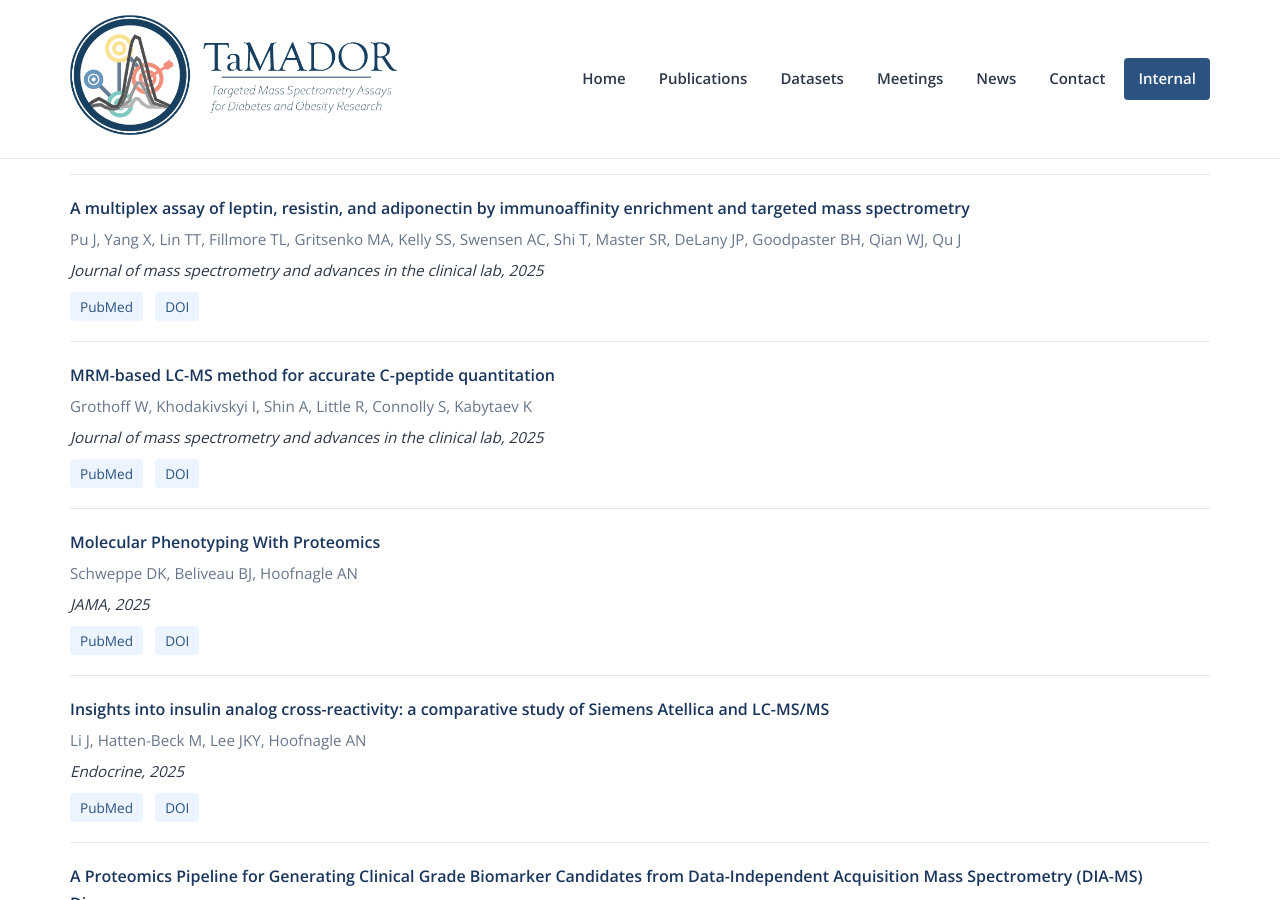
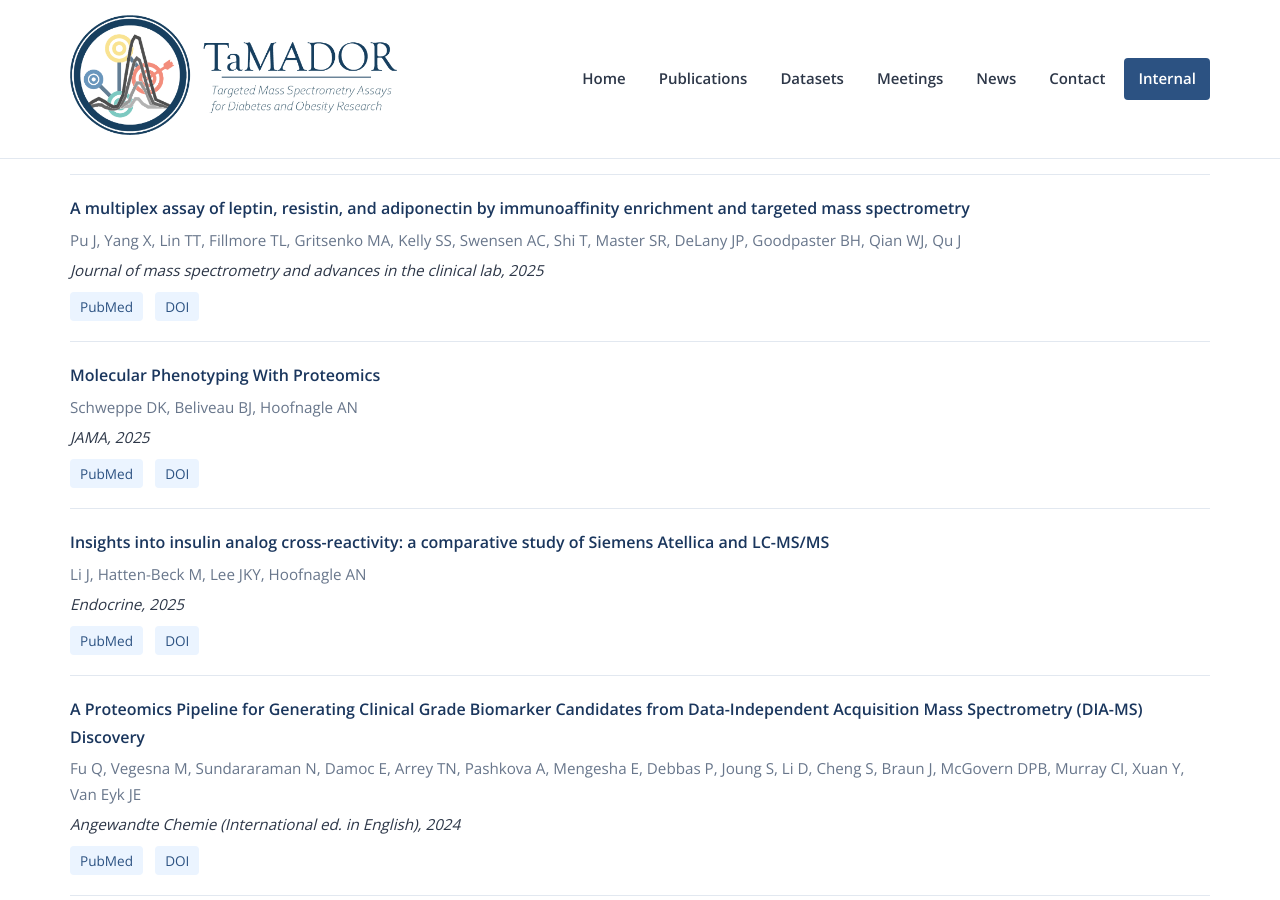
Before and after one commit to uw-maccosslab/tamador.org, a Jekyll site: the page built from publications.md, in a window 1280 px wide and 900 px high, scrolled down 4413 px. Built offline with Jekyll 4.4.1, drawn with Linux system fonts in a browser that asks for light colours; some of the changed text lies outside the part shown.

Commit message:
Pruned the manual PMID list and kept integer axis ticks
Removed 40093566, 'MRM-based LC-MS method for accurate C-peptide quantitation'.
It credits only U01 DK133106, the separate Standardization of C-Peptide and
HbA1C Measurements Program led by Kuanysh Kabytaev at Missouri, and none of its
six authors is a consortium member. It reached the page only through the manual
list.

Removed 40802520 and 38109936, which the grant search now finds on its own once
it began matching bare grant numbers. Both remain on the page.

Kept 40739343, 'Diffusing protein binders to intrinsically disordered
proteins', as consortium work through Hoofnagle, and 41959136, whose TaMADOR
grant PubMed does not index. Each remaining entry now carries a note saying why
the search cannot reach it.

Counts go from 58 papers to 57: 55 peer reviewed and 2 preprints. That drop put
the y-axis in a range where matplotlib chose 2.5 steps, so the chart briefly
showed fractional counts; pinned the axis to integer ticks.

Co-Authored-By: Claude <noreply@anthropic.com>

```diff
--- a/publications.md
+++ b/publications.md
@@ -231,16 +231,6 @@ and 2 preprints awaiting peer review*
   <div class="publication-links">
     <a href="https://pubmed.ncbi.nlm.nih.gov/40093568/"><span class="visually-hidden">A multiplex assay of leptin, resistin, and adiponectin by immunoaffinity enrichment and targeted mass spectrometry: </span>PubMed</a>
     <a href="https://doi.org/10.1016/j.jmsacl.2025.01.003"><span class="visually-hidden">A multiplex assay of leptin, resistin, and adiponectin by immunoaffinity enrichment and targeted mass spectrometry: </span>DOI</a>
-  </div>
-</li>
-
-<li class="publication-item">
-  <div class="publication-title">MRM-based LC-MS method for accurate C-peptide quantitation</div>
-  <div class="publication-authors">Grothoff W, Khodakivskyi I, Shin A, Little R, Connolly S, Kabytaev K</div>
-  <div class="publication-journal">Journal of mass spectrometry and advances in the clinical lab, 2025</div>
-  <div class="publication-links">
-    <a href="https://pubmed.ncbi.nlm.nih.gov/40093566/"><span class="visually-hidden">MRM-based LC-MS method for accurate C-peptide quantitation: </span>PubMed</a>
-    <a href="https://doi.org/10.1016/j.jmsacl.2025.02.001"><span class="visually-hidden">MRM-based LC-MS method for accurate C-peptide quantitation: </span>DOI</a>
   </div>
 </li>
 
```
Also changed, not shown: other parts of publications.md (+1 -1 lines), scripts/USAGE.md (+2 -2 lines), scripts/fetch_publications.py (+12 -3 lines), assets/images/publication-metrics.png.
